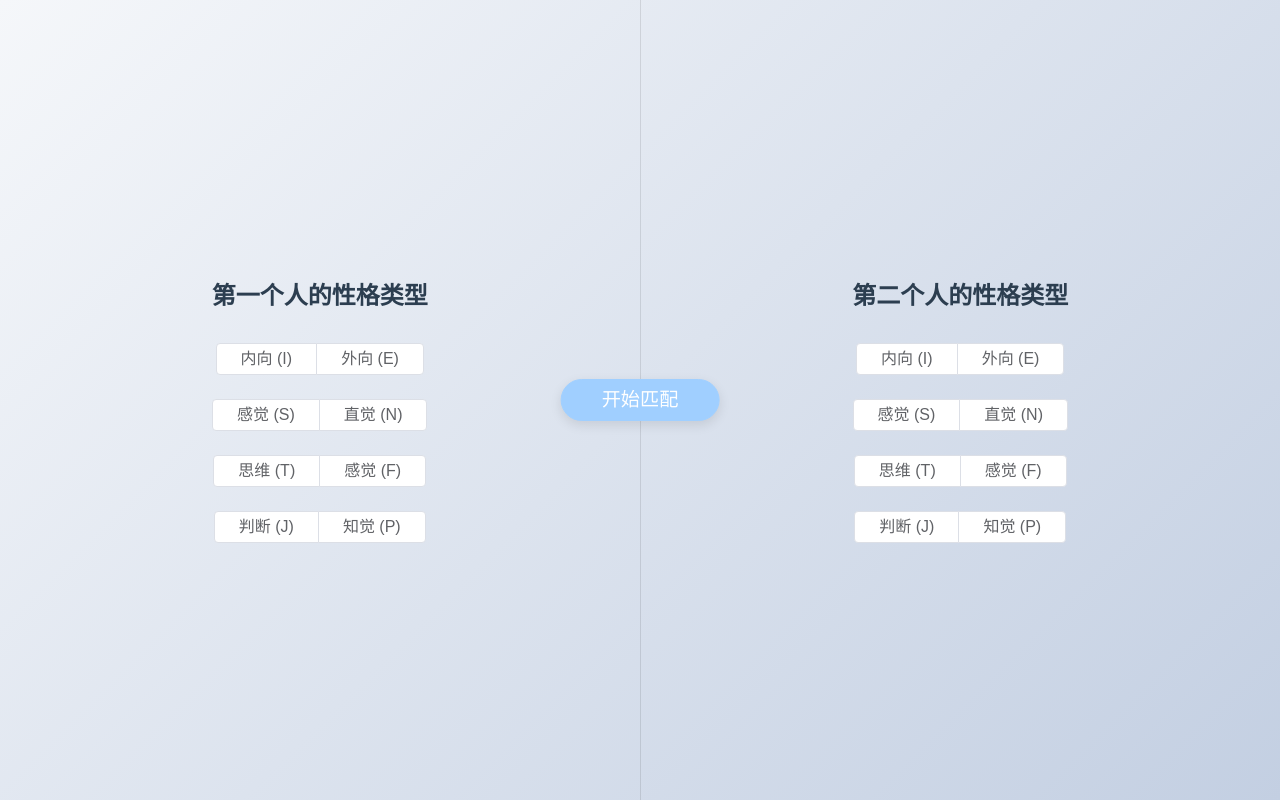
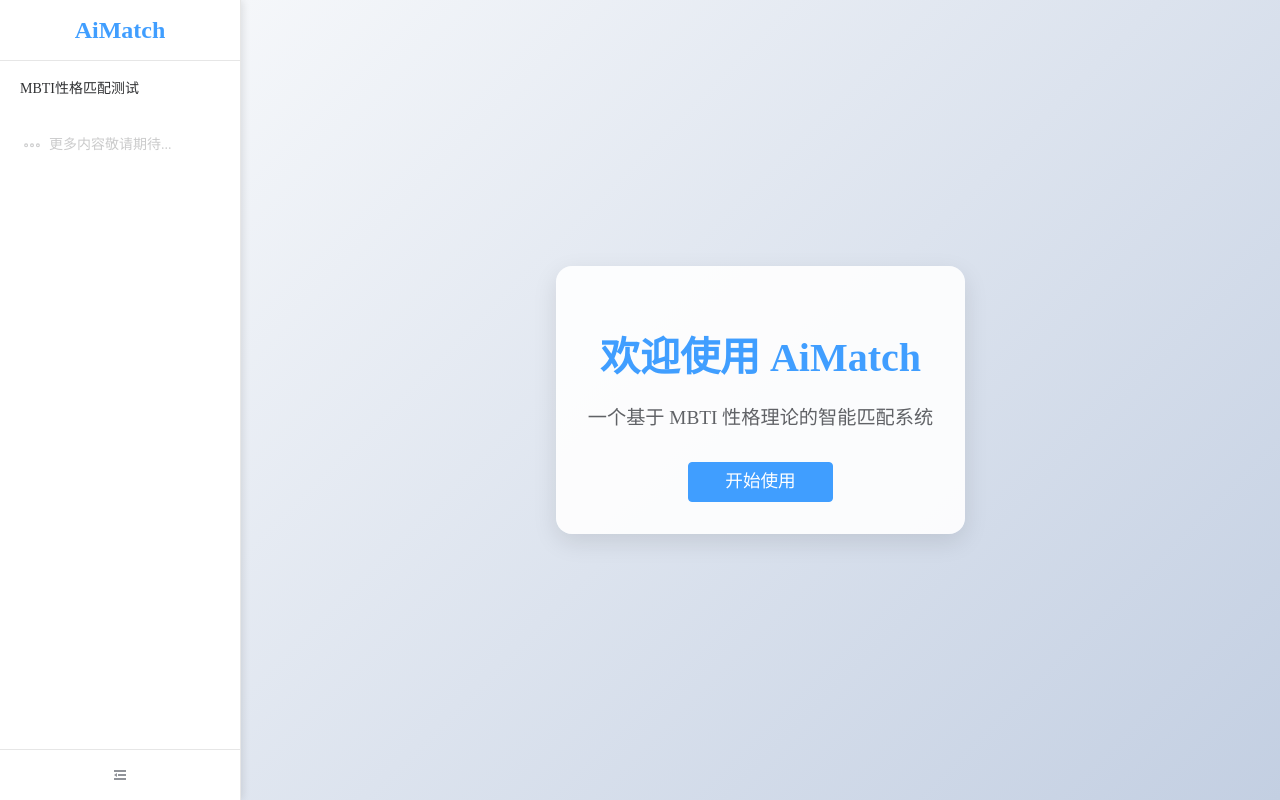
Before and after one commit to CHENNBOO/AiMatch, a Vue app: page / in a window 1280 px wide. Built offline with nearby package versions, Linux system fonts and the light colour scheme.

Commit message:
20250312 0031

```diff
--- a/package.json
+++ b/package.json
@@ -9,9 +9,11 @@
     "preview": "vite preview"
   },
   "dependencies": {
+    "@element-plus/icons-vue": "^2.3.1",
     "animate.css": "^4.1.1",
     "element-plus": "^2.6.1",
-    "vue": "^3.4.0"
+    "vue": "^3.4.0",
+    "vue-router": "^4.5.0"
   },
   "devDependencies": {
     "@vitejs/plugin-vue": "^4.5.0",
--- a/src/App.vue
+++ b/src/App.vue
@@ -1,9 +1,60 @@
 <template>
-  <MbtiMatch />
+  <div class="app-container">
+    <!-- 左侧菜单 -->
+    <div class="sidebar" :class="{ 'collapsed': isCollapsed }">
+      <div class="logo">
+        <h2>{{ isCollapsed ? 'Ai' : 'AiMatch' }}</h2>
+      </div>
+      <el-menu
+        :default-active="activeMenu"
+        class="sidebar-menu"
+        :collapse="isCollapsed"
+        @select="handleSelect"
+        :router="true">
+        <el-menu-item index="/mbti">
+          <template #title>MBTI性格匹配测试</template>
+        </el-menu-item>
+        <el-menu-item index="/coming-soon" disabled>
+          <el-icon><More /></el-icon>
+          <template #title>更多内容敬请期待...</template>
+        </el-menu-item>
+      </el-menu>
+      <!-- 折叠按钮 -->
+      <div class="collapse-button" @click="toggleCollapse">
+        <el-icon>
+          <component :is="isCollapsed ? 'Expand' : 'Fold'" />
+        </el-icon>
+      </div>
+    </div>
+
+    <!-- 主内容区 -->
+    <div class="main-content">
+      <router-view v-slot="{ Component }">
+        <transition name="fade" mode="out-in">
+          <component :is="Component" />
+        </transition>
+      </router-view>
+    </div>
+  </div>
 </template>
 
 <script setup lang="ts">
-import MbtiMatch from './components/MbtiMatch.vue'
+import { ref } from 'vue'
+import { useRouter, useRoute } from 'vue-router'
+import { More, Expand, Fold } from '@element-plus/icons-vue'
+
+const router = useRouter()
+const route = useRoute()
+const isCollapsed = ref(false)
+const activeMenu = ref(route.path)
+
+const handleSelect = (path: string) => {
+  router.push(path)
+}
+
+const toggleCollapse = () => {
+  isCollapsed.value = !isCollapsed.value
+}
 </script>
 
 <style>
@@ -11,4 +62,103 @@ body {
   margin: 0;
   padding: 0;
 }
+
+.app-container {
+  display: flex;
+  min-height: 100vh;
+}
+
+.sidebar {
+  width: 240px;
+  background-color: #fff;
+  border-right: 1px solid #e6e6e6;
+  display: flex;
+  flex-direction: column;
+  box-shadow: 2px 0 8px rgba(0,0,0,0.1);
+  transition: width 0.3s;
+  position: relative;
+}
+
+.sidebar.collapsed {
+  width: 64px;
+}
+
+.logo {
+  height: 60px;
+  display: flex;
+  align-items: center;
+  justify-content: center;
+  border-bottom: 1px solid #e6e6e6;
+}
+
+.logo h2 {
+  margin: 0;
+  color: #409EFF;
+  font-size: 24px;
+  transition: font-size 0.3s;
+}
+
+.sidebar.collapsed .logo h2 {
+  font-size: 20px;
+}
+
+.sidebar-menu {
+  border-right: none;
+  flex: 1;
+}
+
+:deep(.el-menu-item) {
+  margin: 8px 14px;
+  border-radius: 8px;
+  height: 50px !important;
+}
+
+:deep(.el-menu-item.is-active) {
+  background-color: #ecf5ff;
+  color: #409EFF !important;
+  box-shadow: 0 2px 8px rgba(64,158,255,0.2);
+}
+
+:deep(.el-menu-item:hover) {
+  background-color: #f5f7fa !important;
+}
+
+:deep(.el-menu-item.is-active:hover) {
+  background-color: #ecf5ff !important;
+}
+
+:deep(.el-menu-item .el-icon) {
+  margin-right: 12px;
+}
+
+.collapse-button {
+  height: 50px;
+  display: flex;
+  align-items: center;
+  justify-content: center;
+  cursor: pointer;
+  color: #909399;
+  border-top: 1px solid #e6e6e6;
+  transition: all 0.3s;
+}
+
+.collapse-button:hover {
+  background-color: #f5f7fa;
+  color: #409EFF;
+}
+
+.main-content {
+  flex: 1;
+  background-color: #f5f7fa;
+}
+
+.fade-enter-active,
+.fade-leave-active {
+  transition: opacity 0.3s ease;
+}
+
+.fade-enter-from,
+.fade-leave-to {
+  opacity: 0;
+}
 </style>
--- a/src/components/MbtiMatch.vue
+++ b/src/components/MbtiMatch.vue
@@ -187,9 +187,10 @@ const resetSelection = () => {
 <style scoped>
 .mbti-match-container {
   display: flex;
-  min-height: 100vh;
+  height: 100vh;
   background: linear-gradient(135deg, #f5f7fa 0%, #c3cfe2 100%);
   position: relative;
+  overflow: hidden;
 }
 
 .personality-selector {
--- /dev/null
+++ b/src/components/Welcome.vue
@@ -0,0 +1,55 @@
+<template>
+  <div class="welcome-container">
+    <div class="welcome-content">
+      <h1>欢迎使用 AiMatch</h1>
+      <p>一个基于 MBTI 性格理论的智能匹配系统</p>
+      <el-button type="primary" size="large" @click="goToMbti" class="start-button">
+        开始使用
+      </el-button>
+    </div>
+  </div>
+</template>
+
+<script setup lang="ts">
+import { useRouter } from 'vue-router'
+
+const router = useRouter()
+const goToMbti = () => {
+  router.push('/mbti')
+}
+</script>
+
+<style scoped>
+.welcome-container {
+  height: 100vh;
+  display: flex;
+  justify-content: center;
+  align-items: center;
+  background: linear-gradient(135deg, #f5f7fa 0%, #c3cfe2 100%);
+}
+
+.welcome-content {
+  text-align: center;
+  padding: 2rem;
+  border-radius: 16px;
+  background: rgba(255, 255, 255, 0.9);
+  box-shadow: 0 8px 24px rgba(0, 0, 0, 0.1);
+}
+
+h1 {
+  color: #409EFF;
+  font-size: 2.5rem;
+  margin-bottom: 1rem;
+}
+
+p {
+  color: #606266;
+  font-size: 1.2rem;
+  margin-bottom: 2rem;
+}
+
+.start-button {
+  padding: 12px 36px;
+  font-size: 1.1rem;
+}
+</style>
--- a/src/main.ts
+++ b/src/main.ts
@@ -1,8 +1,17 @@
 import { createApp } from 'vue'
 import ElementPlus from 'element-plus'
+import * as ElementPlusIconsVue from '@element-plus/icons-vue'
 import 'element-plus/dist/index.css'
+import router from './router'
 import App from './App.vue'
 
 const app = createApp(App)
+
+// 注册所有图标
+for (const [key, component] of Object.entries(ElementPlusIconsVue)) {
+  app.component(key, component)
+}
+
 app.use(ElementPlus)
+app.use(router)
 app.mount('#app')
--- /dev/null
+++ b/src/router/index.ts
@@ -0,0 +1,23 @@
+import { createRouter, createWebHistory } from 'vue-router'
+import Welcome from '../components/Welcome.vue'
+import MbtiMatch from '../components/MbtiMatch.vue'
+
+const routes = [
+  {
+    path: '/',
+    name: '欢迎',
+    component: Welcome
+  },
+  {
+    path: '/mbti',
+    name: 'MBTI性格匹配',
+    component: MbtiMatch
+  }
+]
+
+const router = createRouter({
+  history: createWebHistory(),
+  routes
+})
+
+export default router
```
Also changed, not shown: 1 other file (tests, documents, lock files or other folders).
